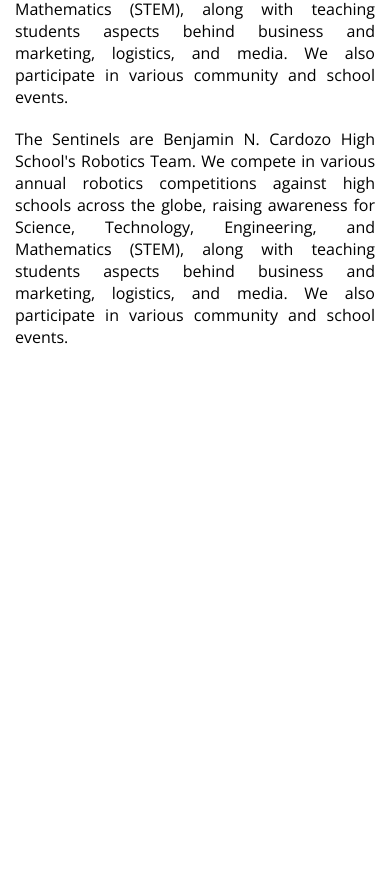
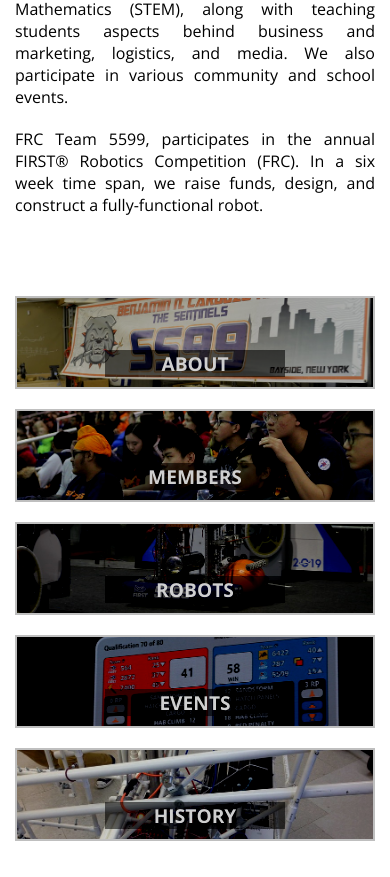
Before and after one commit to Team5599/BNCHS-Sentinels-Website-v5, a Next.js app: page / in a window 390 px wide. Shown: the part 1120-1997 px from the top of the page. Before the commit the page ends 1508 px from the top, so only its background shows below. Built offline with nearby package versions, Linux system fonts and the light colour scheme.

Commit message:
Add Home Tiles

```diff
--- /dev/null
+++ b/app/components/HomeTiles/HomeTiles.jsx
@@ -0,0 +1,29 @@
+import Link from 'next/link'
+import styles from './homeTiles.module.css'
+
+
+const HomeTileItem = ({label, href = '/', backgroundImgClass = {}}) => {
+    return (
+        <Link href={href} className={`${styles.homeTileItem} ${backgroundImgClass}`}>
+            <div className={styles.markerSmudge}>
+                <span>
+                    {label}
+                </span>
+            </div>
+        </Link>
+    )
+}
+
+const HomeTiles = () => {
+    return (
+        <div className={`container ${styles.homeTiles}`} style={{paddingTop : 40, paddingBottom : 40}}>
+            <HomeTileItem label='About' href='/AboutUs' backgroundImgClass={styles.backgroundAbout}/>
+            <HomeTileItem label='Members' href='/Team' backgroundImgClass={styles.backgroundTeam}/>
+            <HomeTileItem label='Robots' href='/Robots' backgroundImgClass={styles.backgroundRobots}/>
+            <HomeTileItem label='Events' href='/Events' backgroundImgClass={styles.backgroundEvents}/>
+            <HomeTileItem label='History' href='/History' backgroundImgClass={styles.backgroundHistory}/>
+        </div>
+    )
+}
+
+export default HomeTiles;
--- /dev/null
+++ b/app/components/HomeTiles/homeTiles.module.css
@@ -0,0 +1,107 @@
+.homeTiles {
+    display: flex;
+    justify-content: space-between;
+    gap : 20px;
+}
+
+.homeTileItem {
+    display: flex;
+    flex : 1;
+    aspect-ratio: 1/2.2;
+    background-color: red;
+    justify-content: center;
+    align-items: flex-end;
+    background-size: cover;
+    background-repeat: no-repeat;
+    border: 2px solid #eee
+}
+
+.homeTileItem > .markerSmudge {
+    background-color: #00000077;
+    display: flex;
+    width : 100%;
+    text-align: center;
+    justify-content: center;
+    align-items: center;
+    color : #fff;
+    margin-bottom: 10px;
+    margin-left : 10px;
+    margin-right: 10px;
+    font-size: 1.6rem;
+    font-weight: 700;
+    text-transform: uppercase;
+}
+
+@media (max-width: 992px) and (min-width : 769px){
+
+    .homeTiles {
+        flex-direction: row;
+        flex-wrap: wrap;
+    }
+
+    .homeTileItem {
+        flex-basis: 45%;
+        flex-grow: 1;
+        width : 45%;
+        aspect-ratio: 4/1;
+    }
+
+    .homeTileItem > .markerSmudge {
+        max-width: 180px;
+        font-size: 1.4rem;
+    }
+
+    .homeTileItem:nth-child(5) {
+        aspect-ratio: 8/1;
+    }
+
+
+}
+
+@media (max-width: 768px) {
+
+    .homeTiles {
+        flex-direction: column;
+    }
+
+    .homeTileItem {
+        flex : 1;
+        aspect-ratio: 4/1;
+    }
+
+    .homeTileItem > .markerSmudge {
+        max-width: 180px;
+        font-size: 1.2rem;
+    }
+
+}
+
+.backgroundAbout {
+    background-image : url('/images/tiles/about.jpg');
+    background-position: 47.5% 50%;
+    filter: brightness(75%) contrast(125%);
+}
+
+.backgroundTeam {
+    background-image : url('/images/tiles/team.jpg');
+    background-position: 50% 50%;
+    filter: brightness(75%) contrast(125%);
+}
+
+.backgroundRobots {
+    background-image : url('/images/tiles/robots.jpg');
+    background-position: 50% 70%;
+    filter: brightness(75%) contrast(125%);
+}
+
+.backgroundEvents {
+    background-image : url('/images/tiles/events.jpg');
+    background-position: 60% 65%;
+    filter: brightness(75%) contrast(125%);
+}
+
+.backgroundHistory {
+    background-image : url('/images/tiles/history.jpg');
+    background-position: 50% 50%;
+    filter: brightness(75%) contrast(125%);
+}
--- a/app/components/Navbar/Toggle.jsx
+++ b/app/components/Navbar/Toggle.jsx
@@ -2,21 +2,43 @@
 
 const MenuSVG = () => {
     return (
-        <svg xmlns="http://www.w3.org/2000/svg" class="icon icon-tabler icon-tabler-menu-2" width="24" height="24" viewBox="0 0 24 24" stroke-width="2" stroke="currentColor" fill="none" stroke-linecap="round" stroke-linejoin="round">
-            <path stroke="none" d="M0 0h24v24H0z" fill="none"/>
-            <line x1="4" y1="6" x2="20" y2="6" />
-            <line x1="4" y1="12" x2="20" y2="12" />
-            <line x1="4" y1="18" x2="20" y2="18" />
+        <svg
+            xmlns="http://www.w3.org/2000/svg"
+            width="24"
+            height="24"
+            fill="none"
+            stroke="currentColor"
+            strokeLinecap="round"
+            strokeLinejoin="round"
+            strokeWidth="2"
+            className="icon icon-tabler icon-tabler-menu-2"
+            viewBox="0 0 24 24"
+            >
+            <path stroke="none" d="M0 0h24v24H0z"></path>
+            <path d="M4 6L20 6"></path>
+            <path d="M4 12L20 12"></path>
+            <path d="M4 18L20 18"></path>
         </svg>
     )
 }
 
 const CloseSVG = () => {
     return (
-        <svg xmlns="http://www.w3.org/2000/svg" class="icon icon-tabler icon-tabler-x" width="24" height="24" viewBox="0 0 24 24" stroke-width="2" stroke="currentColor" fill="none" stroke-linecap="round" stroke-linejoin="round">
-            <path stroke="none" d="M0 0h24v24H0z" fill="none"/>
-            <line x1="18" y1="6" x2="6" y2="18" />
-            <line x1="6" y1="6" x2="18" y2="18" />
+        <svg
+            xmlns="http://www.w3.org/2000/svg"
+            width="24"
+            height="24"
+            fill="none"
+            stroke="currentColor"
+            strokeLinecap="round"
+            strokeLinejoin="round"
+            strokeWidth="2"
+            className="icon icon-tabler icon-tabler-x"
+            viewBox="0 0 24 24"
+            >
+            <path stroke="none" d="M0 0h24v24H0z"></path>
+            <path d="M18 6L6 18"></path>
+            <path d="M6 6L18 18"></path>
         </svg>
     )
 }
--- a/app/page.js
+++ b/app/page.js
@@ -4,6 +4,7 @@
 import Navbar from '@components/Navbar/Navbar'
 import Header from '@components/Header/Header'
 import SubheaderShape from '@components/SubheaderShape/SubheaderShape'
+import HomeTiles from './components/HomeTiles/HomeTiles'
 
 export default function Home() {
 	return (
@@ -34,9 +35,10 @@
 					The Sentinels are Benjamin N. Cardozo High School's Robotics Team. We compete in various annual robotics competitions against high schools across the globe, raising awareness for Science, Technology, Engineering, and Mathematics (STEM), along with teaching students aspects behind business and marketing, logistics, and media. We also participate in various community and school events.
 				</p>
 				<p>
-					The Sentinels are Benjamin N. Cardozo High School's Robotics Team. We compete in various annual robotics competitions against high schools across the globe, raising awareness for Science, Technology, Engineering, and Mathematics (STEM), along with teaching students aspects behind business and marketing, logistics, and media. We also participate in various community and school events.
+					FRC Team 5599, participates in the annual FIRST® Robotics Competition (FRC). In a six week time span, we raise funds, design, and construct a fully-functional robot.
 				</p>
 			</div>
+			<HomeTiles/>
 		</div>
 	)
 }
--- a/app/page.module.css
+++ b/app/page.module.css
@@ -2,4 +2,5 @@
     background-image : url('/images/headers/header.jpg');
     background-position: 50% 80%;
     filter: brightness(75%) contrast(115%);
+    background-size: cover;
 }
--- a/app/styles/container.css
+++ b/app/styles/container.css
@@ -24,6 +24,8 @@
 @media (min-width: 1200px) {
     .container {
         width: 1170px;
+        padding-right: 60px;
+        padding-left: 60px;
     }
 }
 
--- a/app/styles/globals.css
+++ b/app/styles/globals.css
@@ -51,11 +51,14 @@
 	text-align: center;
 }
 
+
 @media (max-width: 992px) {
-
 	body {
 		margin-top : 60px;
 	}
+}
+
+@media (max-width: 1200px) {
 
     h1 {
         font-size: 3rem;
```
Also changed, not shown: public/images/tiles/team.jpg (renamed from public/images/tiles/members.jpg).
